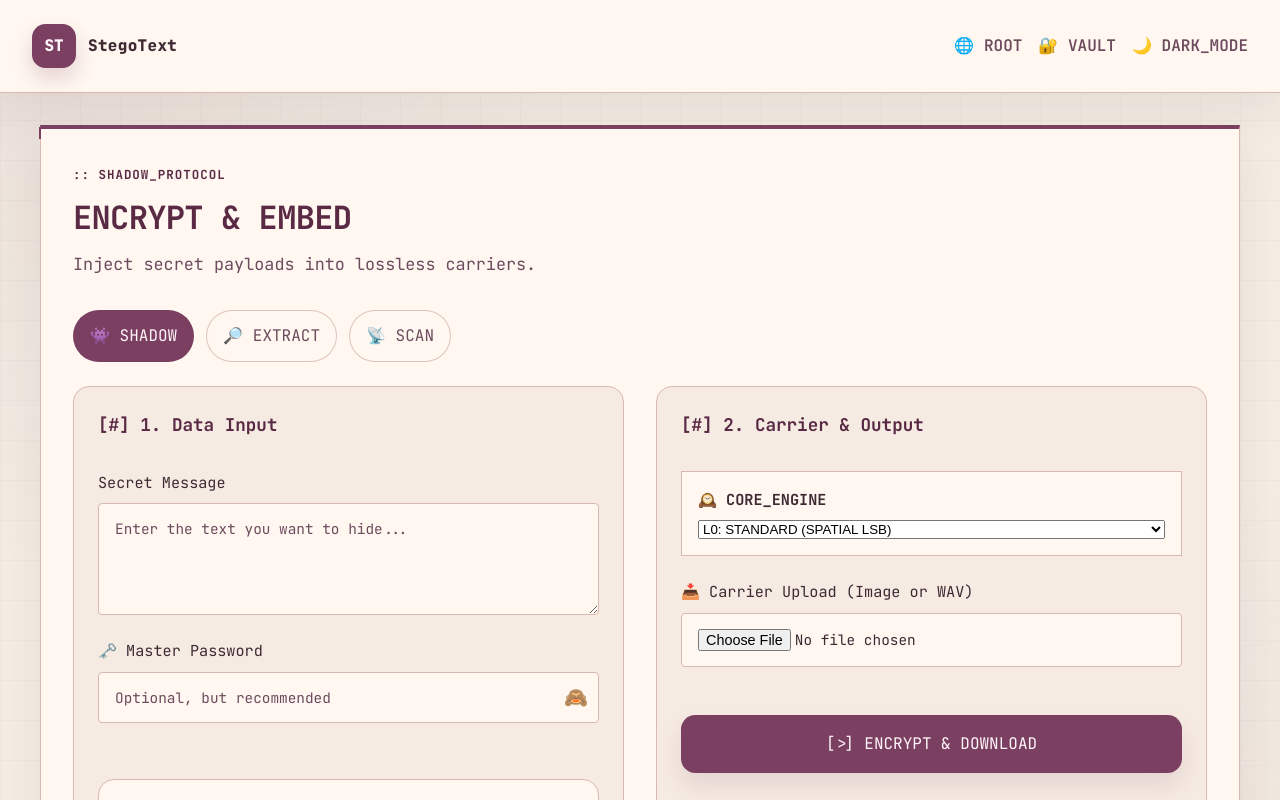
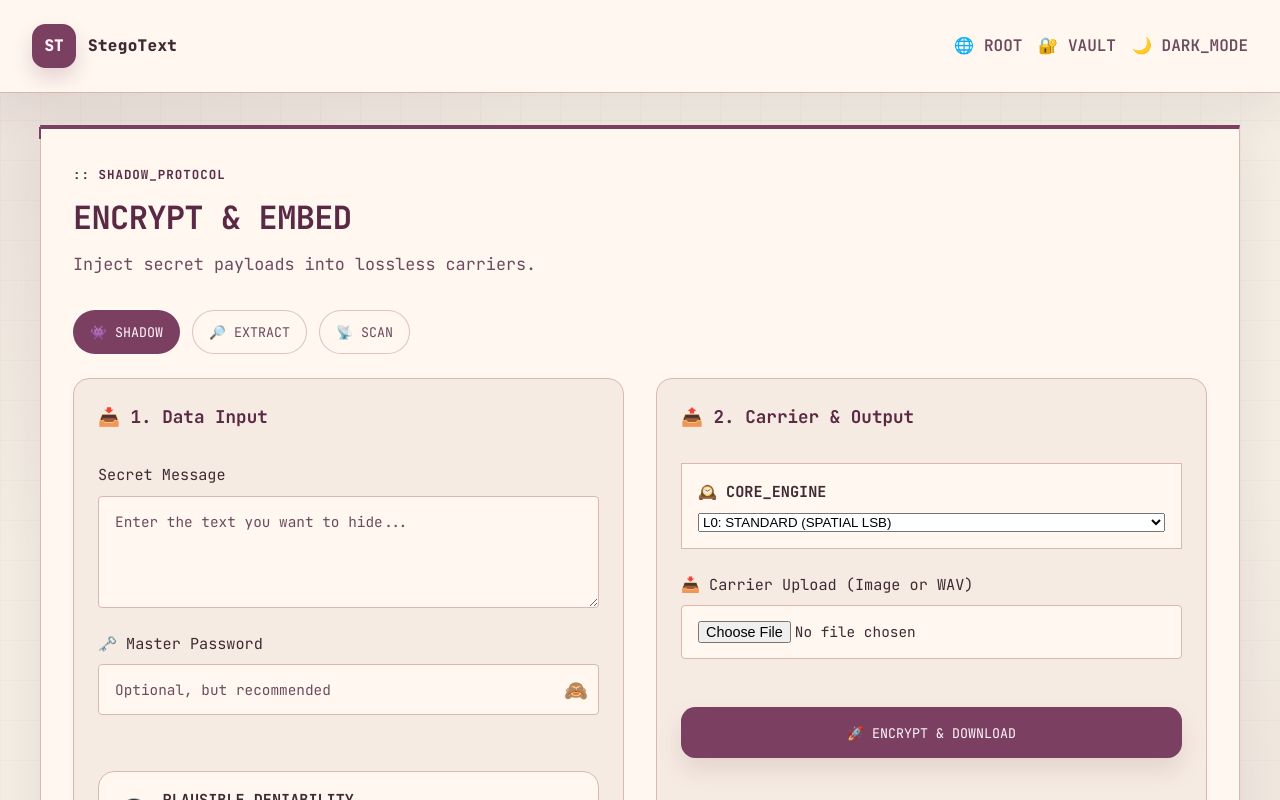
Before and after one commit to lavanyagandepalli07/java_mini_proj_steganography, a Next.js app in the folder frontend/: page /tool in a window 1280 px wide. Shown: the top 800 px of the page. Built offline with nearby package versions, Linux system fonts and the light colour scheme; no server answers.

Commit message:
fix: exhaustive emoji icon replacement and font fallback improvements

```diff
--- a/frontend/app/globals.css
+++ b/frontend/app/globals.css
@@ -46,7 +46,7 @@ body {
 }
 
 body {
-  font-family: var(--font-mono), "Apple Color Emoji", "Segoe UI Emoji", "Segoe UI Symbol", "Noto Color Emoji", monospace;
+  font-family: var(--font-mono), "Segoe UI Emoji", "Apple Color Emoji", "Noto Color Emoji", "Segoe UI Symbol", "Android Emoji", "EmojiSymbols", monospace;
   background:
     linear-gradient(rgba(123, 63, 97, 0.03) 1px, transparent 1px),
     linear-gradient(90deg, rgba(123, 63, 97, 0.03) 1px, transparent 1px),
@@ -57,12 +57,15 @@ body {
 }
 
 a,
-button {
-  font: inherit;
+button,
+h1, h2, h3, h4,
+.nav-link {
+  font-family: var(--font-mono), "Segoe UI Emoji", "Apple Color Emoji", "Noto Color Emoji", "Segoe UI Symbol", monospace;
 }
 
 button {
   cursor: pointer;
+  font-family: inherit;
 }
 
 .app-shell {
--- a/frontend/app/tool/page.tsx
+++ b/frontend/app/tool/page.tsx
@@ -378,7 +378,7 @@ export default function ToolPage() {
             <div className="form-grid">
               {/* Left Column: Data Input */}
               <div className="form-section">
-                <h3>[#] 1. Data Input</h3>
+                <h3>{'\u{1F4E5}'} 1. Data Input</h3>
                 <label>
                   Secret Message
                   <textarea value={hideText} onChange={(e) => setHideText(e.target.value)} disabled={loading} required placeholder="Enter the text you want to hide..." />
@@ -430,7 +430,7 @@ export default function ToolPage() {
 
               {/* Right Column: Carrier & Actions */}
               <div className="form-section">
-                <h3>[#] 2. Carrier & Output</h3>
+                <h3>{'\u{1F4E4}'} 2. Carrier & Output</h3>
 
                 <div className="algorithm-selector" style={{ padding: '1rem', background: 'var(--surface)', borderRadius: '0', border: '1px solid var(--border)' }}>
                   <label style={{ display: 'flex', flexDirection: 'column', gap: '0.5rem', marginBottom: 0 }}>
@@ -456,7 +456,7 @@ export default function ToolPage() {
 
                 <div className="form-actions">
                   <button type="submit" className="button primary" style={{ width: '100%' }} disabled={loading}>
-                    {loading ? '[...] PROCESSING' : '[>] ENCRYPT & DOWNLOAD'}
+                    {loading ? '\u{23F3} PROCESSING' : '\u{1F680} ENCRYPT & DOWNLOAD'}
                   </button>
                 </div>
 
@@ -470,7 +470,7 @@ export default function ToolPage() {
                     {shareLink ? (
                       <input type="text" readOnly value={shareLink} onClick={e => (e.target as HTMLInputElement).select()} style={{marginTop: '0.5rem', fontSize: '0.8rem'}}/>
                     ) : (
-                      <button type="button" className="button secondary small" onClick={handleCreateShareLink} disabled={loading} style={{marginTop: '0.5rem', width: '100%'}}>[^] GENERATE SHARE LINK</button>
+                      <button type="button" className="button secondary small" onClick={handleCreateShareLink} disabled={loading} style={{marginTop: '0.5rem', width: '100%'}}>{'\u{1F4E1} GENERATE SHARE LINK'}</button>
                     )}
                   </div>
                 )}
@@ -483,7 +483,7 @@ export default function ToolPage() {
           <form className="panel-form" onSubmit={(e) => { e.preventDefault(); handleReveal(); }}>
             <div className="form-grid">
               <div className="form-section">
-                <h3>[#] 1. Carrier Input</h3>
+                <h3>{'\u{1F4E5}'} 1. Carrier Input</h3>
                 <label>
                   {'\u{1F4E4}'} Signal Import (Image or WAV)
                   <input type="file" accept="image/*,audio/wav" onChange={(e) => { setRevealFile(e.target.files?.[0] || null); setRevealedText(''); }} disabled={loading} required={!revealFile} />
@@ -500,15 +500,15 @@ export default function ToolPage() {
                 </label>
                 <div className="form-actions">
                   <button type="submit" className="button primary" style={{ width: '100%' }} disabled={loading || !revealFile}>
-                    {loading ? '[...] EXTRACTING' : '[>] EXTRACT & DECRYPT'}
+                    {loading ? '\u{23F3} EXTRACTING' : '\u{1F50E} EXTRACT & DECRYPT'}
                   </button>
                 </div>
               </div>
 
               <div className="form-section">
-                <h3>[#] 2. Extracted Content</h3>
+                <h3>{'\u{1F4E4}'} 2. Extracted Content</h3>
                 <label>
-                  {revealedText ? '✅ DECRYPTED PAYLOAD:' : '[-] STANDBY for extraction...'}
+                  {revealedText ? '\u{2705} DECRYPTED PAYLOAD:' : '\u{23F3} STANDBY for extraction...'}
                   <div style={{
                     minHeight: '200px',
                     padding: '1rem',
@@ -525,7 +525,7 @@ export default function ToolPage() {
                 </label>
                 {revealedText && (
                   <button type="button" className="button secondary small" onClick={() => { navigator.clipboard.writeText(revealedText); setStatus('Copied to clipboard!'); setStatusType('success'); }}>
-                    [+] COPY TO CLIPBOARD
+                    {'\u{1F4CB}'} COPY TO CLIPBOARD
                   </button>
                 )}
               </div>
```
